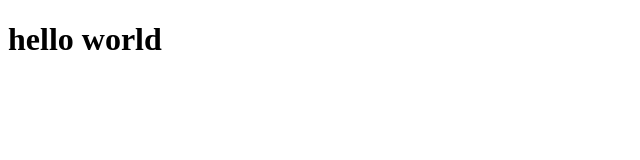
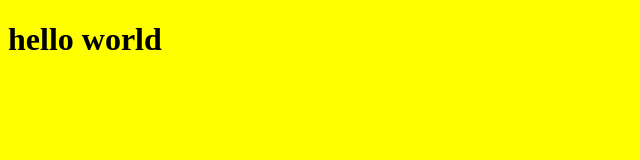
Before and after one commit to iNtrepidYE/hello, a plain HTML site: page index.html in a window 1280 px wide. Shown: the whole page, without its empty margins (0-640 px from the left). Drawn offline with Linux system fonts and the light colour scheme.

Commit message:
新增css樣式

```diff
--- a/index.html
+++ b/index.html
@@ -5,6 +5,7 @@
     <meta http-equiv="X-UA-Compatible" content="IE=edge">
     <meta name="viewport" content="width=device-width, initial-scale=1.0">
     <title>Document</title>
+    <link rel="stylesheet" href="style.css">
 </head>
 <body>
     <h1>hello world</h1>
--- /dev/null
+++ b/style.css
@@ -0,0 +1,3 @@
+body{
+	background:yellow;
+}
```
